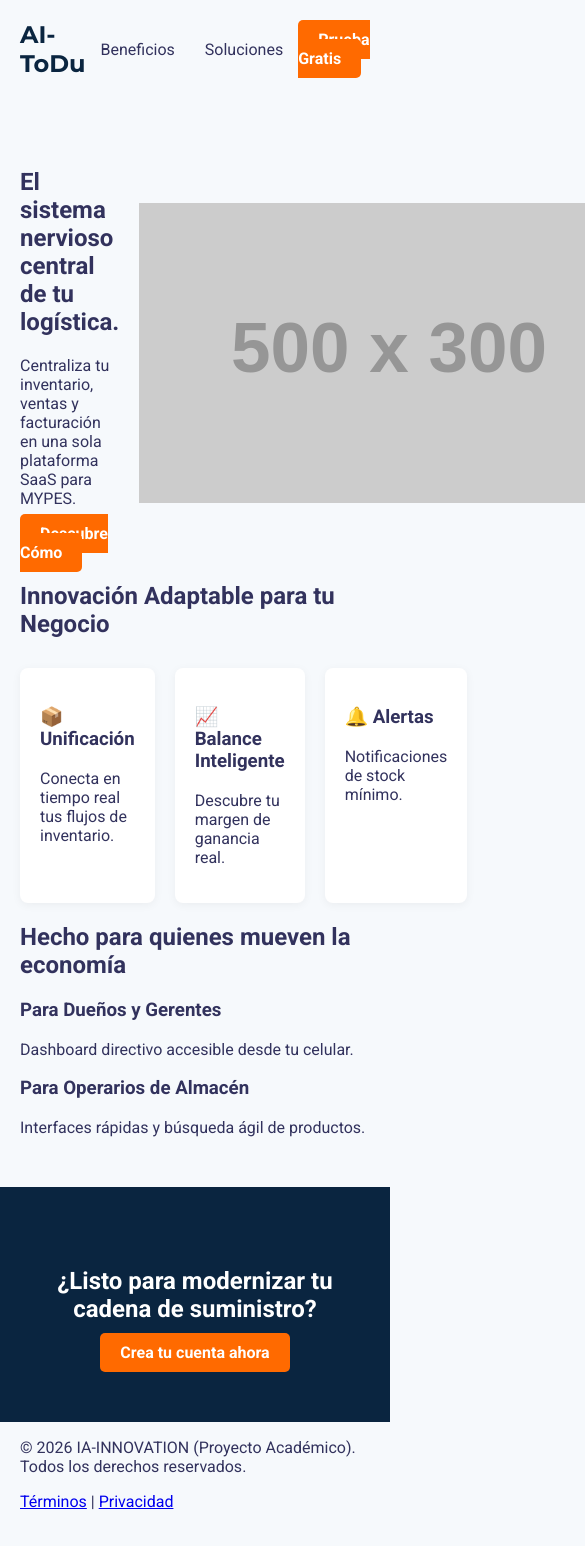
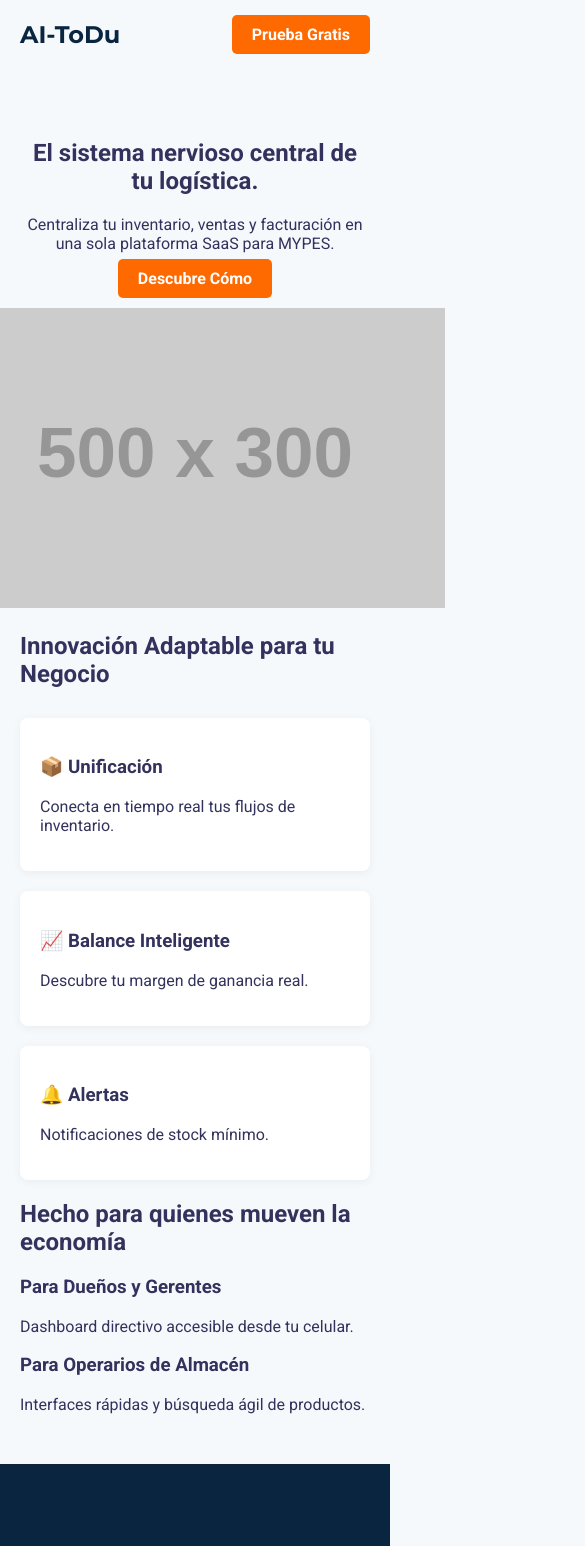
Before and after one commit to AI-ToDu-Aplicaciones-Web/landing-page, a Vue app: page / in a window 390 px wide. Shown: the top 1546 px of the page, 585 px wide, since content can reach past the window. Before the commit the page ends 1511 px from the top, so only its background shows below. Built offline with nearby package versions, Linux system fonts and the light colour scheme.

Commit message:
Style: Add responsive design for mobile devices.

```diff
--- a/src/App.vue
+++ b/src/App.vue
@@ -90,4 +90,9 @@
 .hero-container { display: flex; align-items: center; gap: 20px; margin-top: 50px; }
 .features-grid { display: grid; grid-template-columns: repeat(3, 1fr); gap: 20px; margin-top: 30px; }
 .feature-card { background: white; padding: 20px; border-radius: 8px; box-shadow: 0 2px 10px rgba(0,0,0,0.05); }
+@media (max-width: 768px) {
+  .hero-container { flex-direction: column; text-align: center; }
+  .features-grid, .segments-grid { grid-template-columns: 1fr; }
+  .nav-links { display: none; }
+}
 </style>
```
